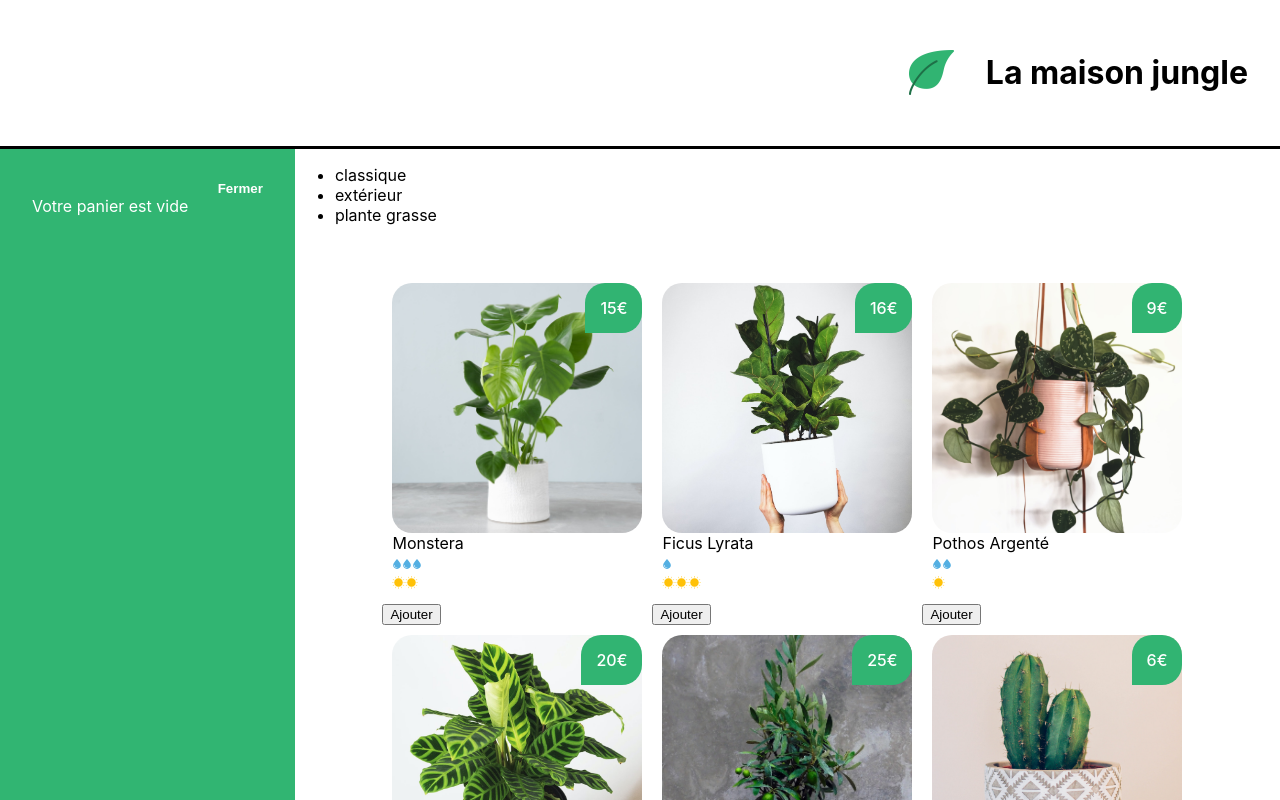
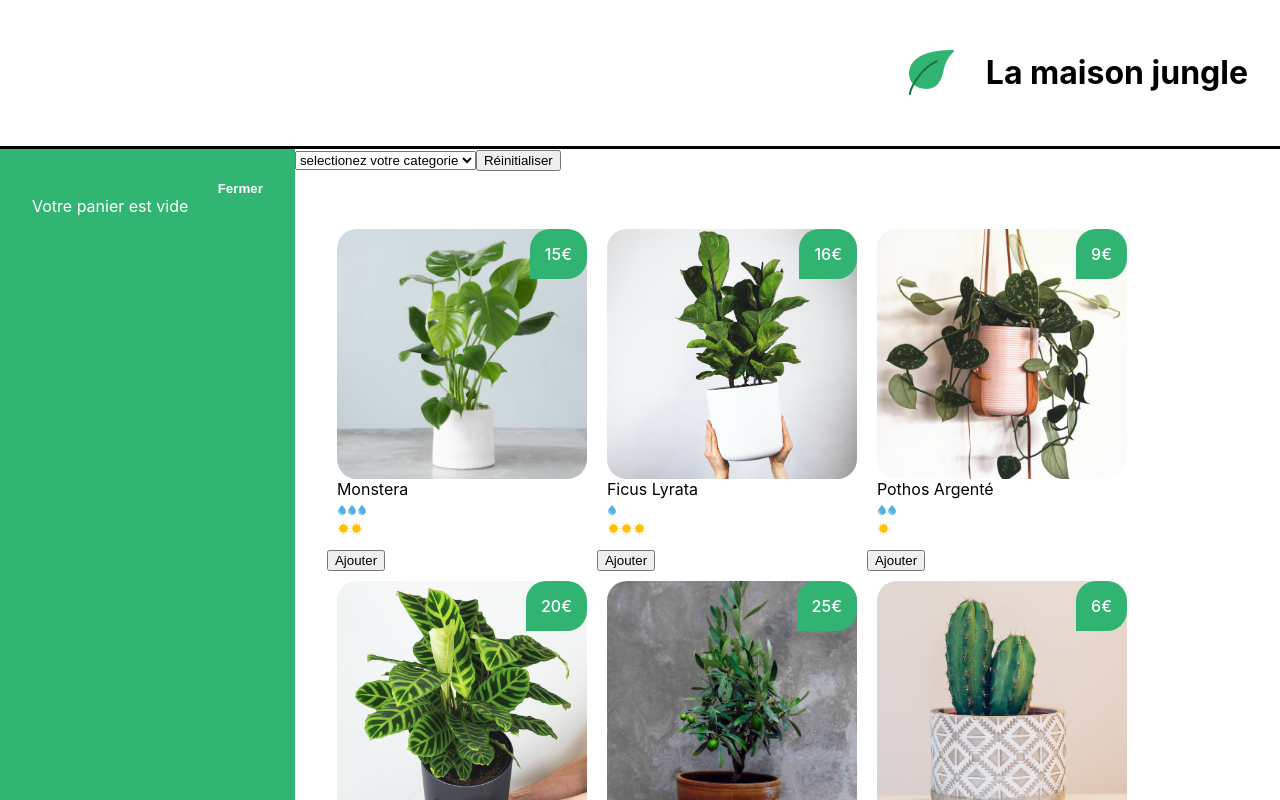
Before and after one commit to ndaho-react-organization/ndaho-maison-jungle, a React (Create React App) app: page / in a window 1280 px wide. Shown: the top 800 px of the page. Built offline with nearby package versions, Linux system fonts and the light colour scheme.

Commit message:
mon tp --> choix de categorie

```diff
--- /dev/null
+++ b/src/components/Categories.js
@@ -0,0 +1,20 @@
+const Categories = ({ cats, selectedCat, searchCategorie }) => {
+
+    return (
+        <>
+            <select id="cats"
+                onChange={(e) => searchCategorie(e.target.value)}
+                value={selectedCat}>
+                <option value="">selectionez votre categorie</option>
+                {
+                    cats.map((cat) => (
+                        <option key={cat} value={cat} > {cat} </option>
+                    ))
+                }
+            </select>
+            <button onClick={() => searchCategorie("")}>Réinitialiser</button>
+        </>
+    );
+}
+
+export default Categories
--- a/src/components/ShoppingList.js
+++ b/src/components/ShoppingList.js
@@ -1,13 +1,20 @@
 import { plantList } from '../datas/plantList'
 import PlantItem from './PlantItem'
 import '../styles/ShoppingList.css'
+import Categories from './Categories'
+import { useState } from 'react'
 
 function ShoppingList({ cart, updateCart }) {
+
+	const [selectedCategory, handleSearchCategorie] = useState("")
+
 	const categories = plantList.reduce(
 		(acc, plant) =>
-			acc.includes(plant.category) ? acc : acc.concat(plant.category),
-		[]
+			acc.includes(plant.category) ? acc : acc.concat(plant.category), []
 	)
+
+	const resultPlaylist = selectedCategory === "" ?
+		plantList : plantList.filter((plant) => plant.category == selectedCategory)
 
 	function addToCart(name, price) {
 		const currentPlantSaved = cart.find((plant) => plant.name === name)
@@ -28,13 +35,10 @@ function ShoppingList({ cart, updateCart }) {
 
 	return (
 		<div className='lmj-shopping-list'>
-			<ul>
-				{categories.map((cat) => (
-					<li key={cat}>{cat}</li>
-				))}
-			</ul>
+
+			<Categories cats={categories} selectedCat={selectedCategory} searchCategorie={handleSearchCategorie}></Categories>
 			<ul className='lmj-plant-list'>
-				{plantList.map(({ id, cover, name, water, light, price }) => (
+				{resultPlaylist.map(({ id, cover, name, water, light, price }) => (
 					<div key={id}>
 						<PlantItem
 							cover={cover}
--- a/src/styles/ShoppingList.css
+++ b/src/styles/ShoppingList.css
@@ -7,5 +7,5 @@
 	padding: 32px;
 	display: flex;
 	flex-wrap: wrap;
-	justify-content: center;
+	justify-content: left;
 }
```
